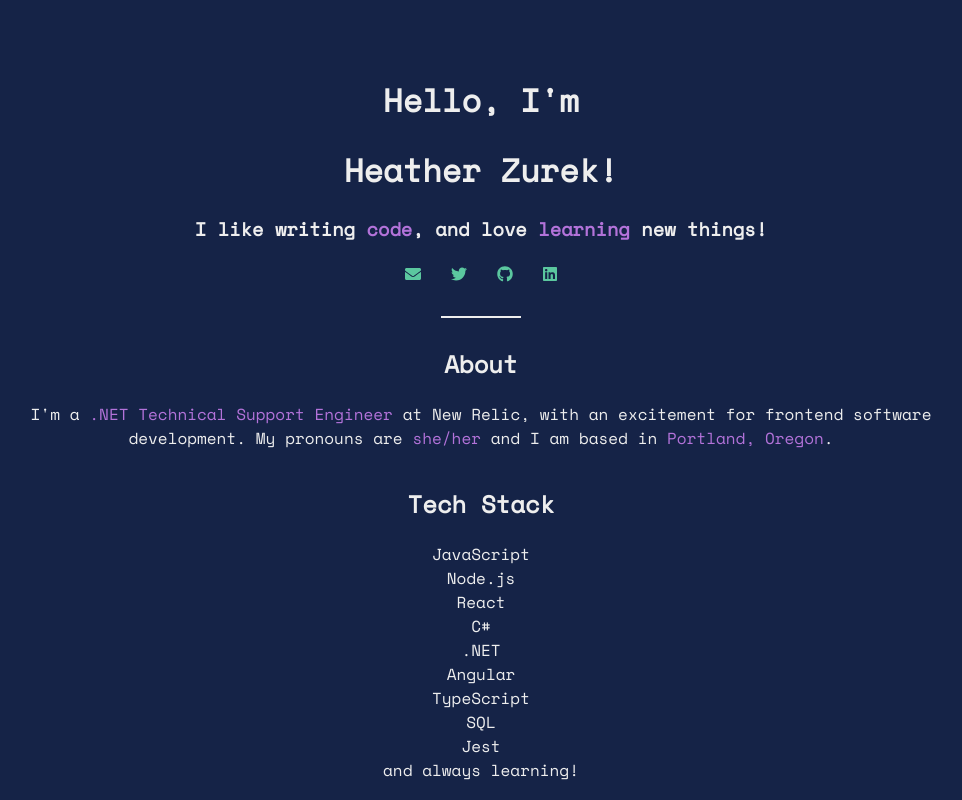
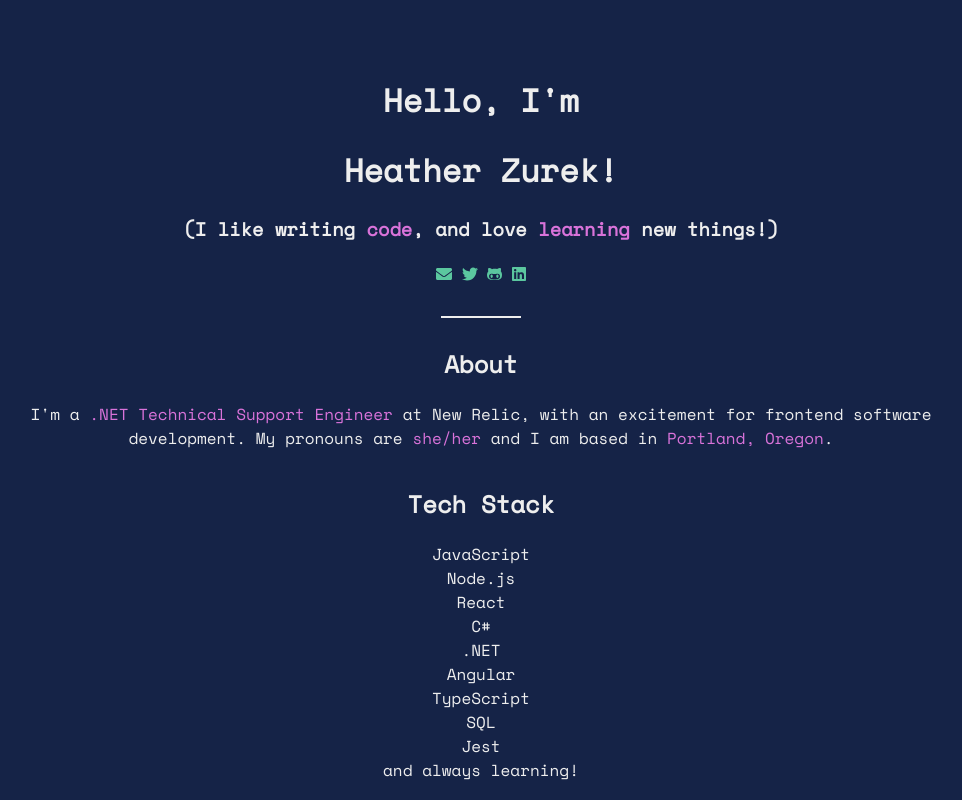
Before and after one commit to heatherzurek/hzportfolio, a React (Create React App) app: page / in a window 1280 px wide. Shown: the top 800 px of the page, without its empty margins (159-1121 px from the left). Built offline with nearby package versions, Linux system fonts and the light colour scheme.

Commit message:
import fa icons and edit text, margins

```diff
--- a/src/Components/Intro.jsx
+++ b/src/Components/Intro.jsx
@@ -5,7 +5,7 @@
         <div>
             <h1>Hello, I'm</h1>
             <h1>Heather Zurek!</h1>
-            <h3>I like writing <span class="highlight">code</span>, and love <span class="highlight">learning</span> new things!</h3>
+            <h3>(I like writing <span class="highlight">code</span>, and love <span class="highlight">learning</span> new things!)</h3>
         </div>
     );
 }
--- a/src/Components/Links.jsx
+++ b/src/Components/Links.jsx
@@ -1,12 +1,12 @@
 import React from 'react';
 import { FontAwesomeIcon } from '@fortawesome/react-fontawesome';
-import { faEnvelope } from '@fortawesome/free-solid-svg-icons';
-import { faLinkedin, faTwitter, faGithub } from '@fortawesome/free-brands-svg-icons';
+import { faEnvelope, faSquare } from '@fortawesome/free-solid-svg-icons';
+import { faLinkedin, faTwitter, faGithubAlt } from '@fortawesome/free-brands-svg-icons';
 
 export default function Links(){
     return(
         <div>
-            <a href="mailto:heather.zurek@gmail.com"><FontAwesomeIcon icon={ faEnvelope }/></a> <a href="http://www.twitter.com/sleepywifi"><FontAwesomeIcon icon={ faTwitter }/></a> <a href="http://www.github.com/heatherzurek"><FontAwesomeIcon icon={ faGithub }/></a> <a href="http://www.linkedin.com/in/heatherzurek"><FontAwesomeIcon icon={ faLinkedin }/></a>
+            <a href="mailto:heather.zurek@gmail.com"><FontAwesomeIcon icon={ faEnvelope }/></a> <a href="http://www.twitter.com/sleepywifi"><FontAwesomeIcon icon={ faTwitter }/></a> <a href="http://www.github.com/heatherzurek"><FontAwesomeIcon icon={ faGithubAlt }/></a> <a href="http://www.linkedin.com/in/heatherzurek"><FontAwesomeIcon icon={ faLinkedin }/></a>
         <hr/>
         </div>
     );
--- a/src/index.css
+++ b/src/index.css
@@ -22,7 +22,7 @@
   margin: 0 auto;
 }
 .highlight {
-  color: #b373da;
+  color: #d973da;
 }
 hr {
   margin-top: 30px;
@@ -31,13 +31,12 @@
   width: 80px;
 }
 a {
-  margin: 10px;
   color: #5bc79f;
   text-decoration: none;
   text-transform: uppercase;
 }
 a:hover{
-  color: #b373da;
+  color: #d973da;
 }
 img {
   margin: 0 15px;
```
Also changed, not shown: src/Components/Stack.jsx (line endings or trailing spaces).
